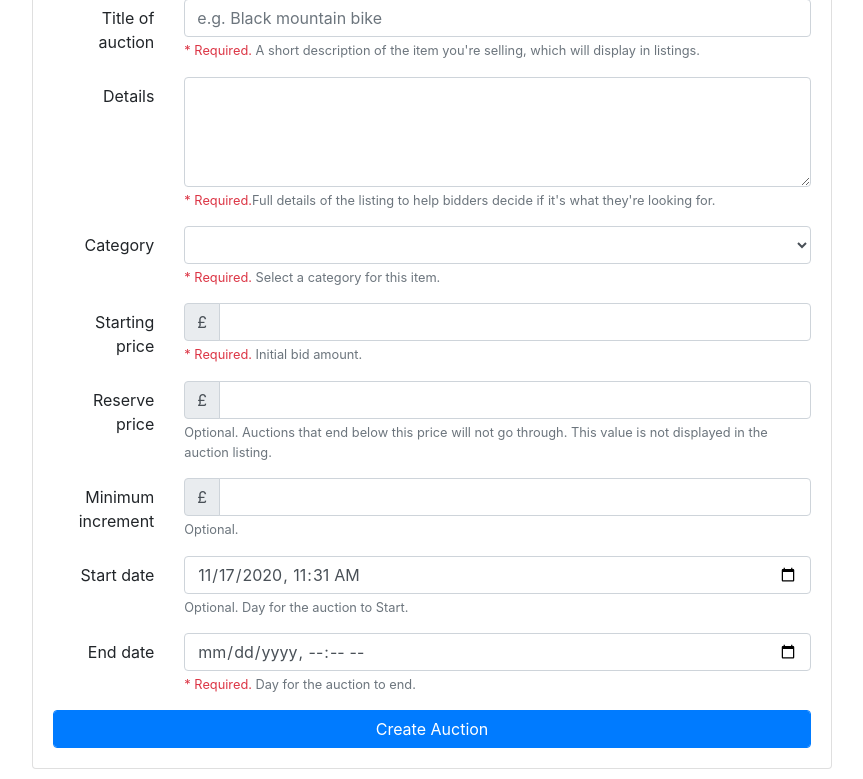
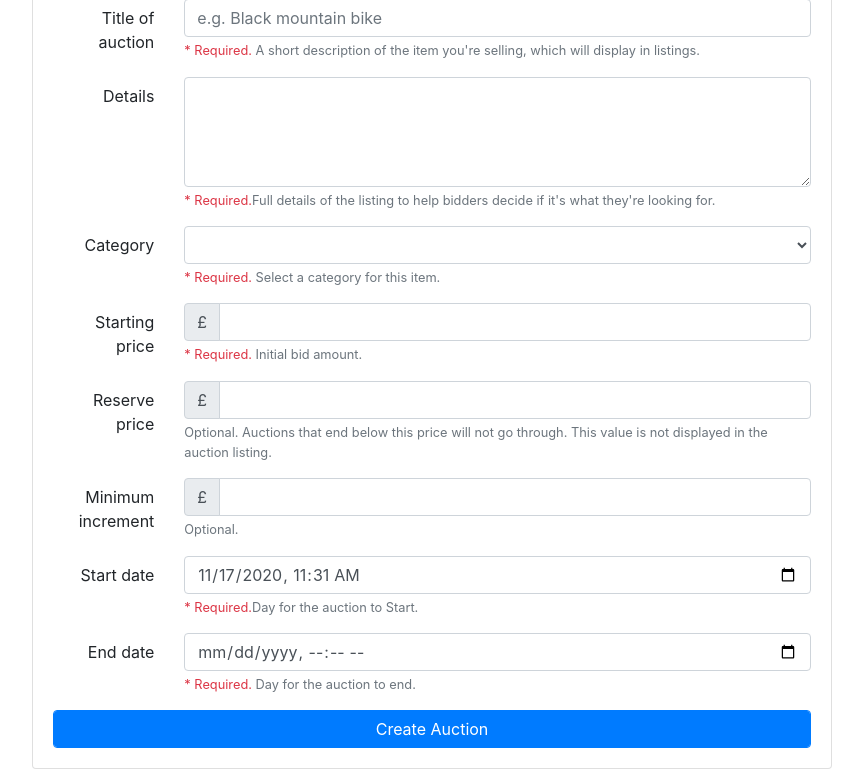
Before and after one commit to mattljones/freeBay, a PHP site: page /create_auction.php in a window 1280 px wide. Shown: the part 271-1050 px from the top of the page, without its empty margins (208-1071 px from the left). Run offline with PHP 8.4, Linux system fonts and the light colour scheme; some libraries are stand-ins or nearby versions.

Commit message:
Update create_auction.php

```diff
--- a/create_auction.php
+++ b/create_auction.php
@@ -103,8 +103,8 @@ include_once("header.php")?>
             <!-- <input type="datetime-local" class="form-control" id="Startdate" name="Startdate"  value="
               =(date('Y-m-d')."T".date('H:i'))
               "> -->
-            <input type="datetime-local" class="form-control" id="Startdate" name="Startdate"  />
-            <small id="StartDateHelp" class="form-text text-muted">Optional. Day for the auction to Start.</small>
+            <input type="datetime-local" class="form-control" id="Startdate" name="Startdate"  required="required"/>
+            <small id="StartDateHelp" class="form-text text-muted"><span class="text-danger">* Required.</span>Day for the auction to Start.</small>
           </div>
         </div>
         <div class="form-group row">
```
